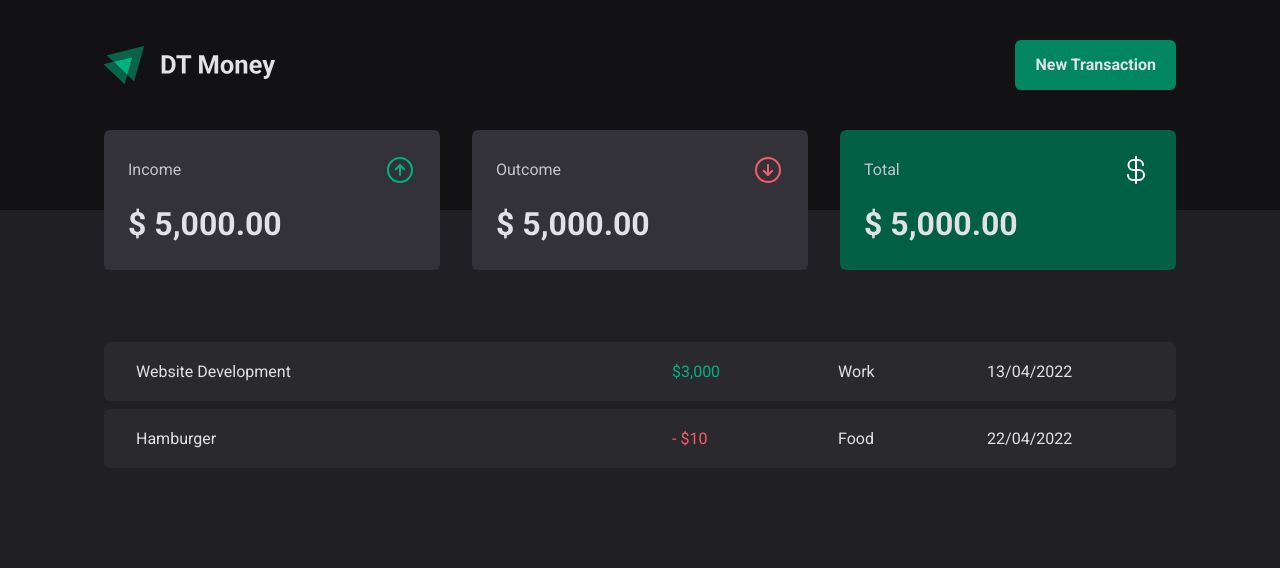
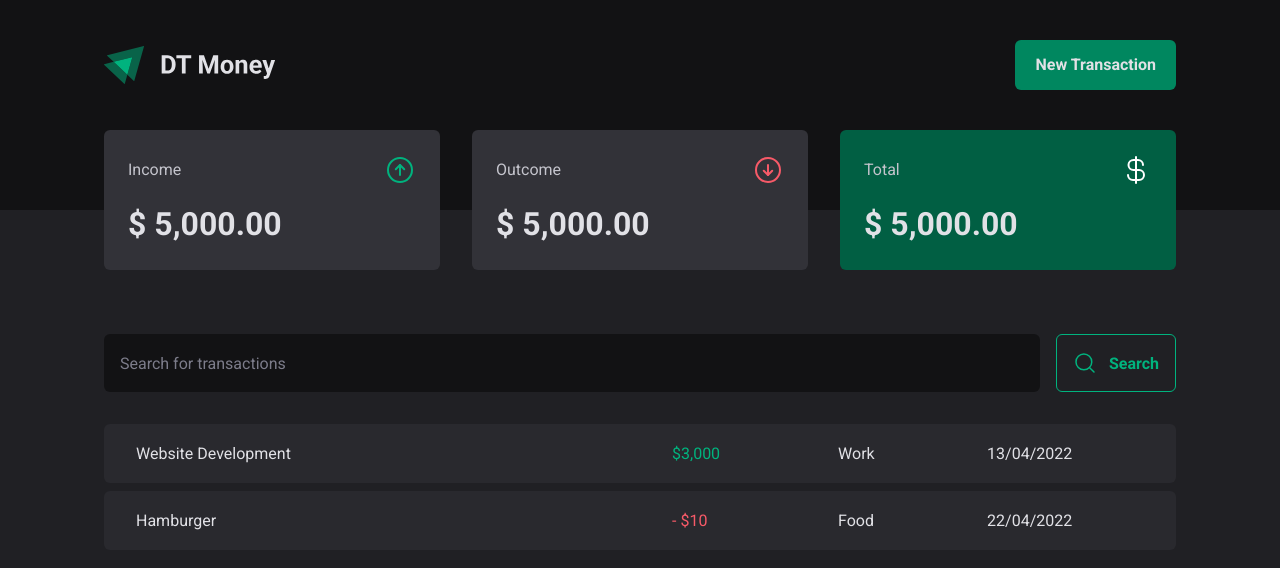
Before and after one commit to LuizPelegrini/expenses-tracker, a React (Vite) app: page / in a window 1280 px wide. Shown: the top 568 px of the page. Built offline with nearby package versions, Linux system fonts and the light colour scheme.

Commit message:
add: Create SearchTransaction component

```diff
--- /dev/null
+++ b/src/pages/Transactions/components/SearchForm/index.tsx
@@ -0,0 +1,14 @@
+import { MagnifyingGlass } from "phosphor-react";
+import { FormContainer, SubmitButton } from "./styles";
+
+export function SearchForm() {
+  return (
+    <FormContainer>
+      <input type="text" placeholder="Search for transactions"/>
+      <SubmitButton type="submit">
+        <MagnifyingGlass size={24}/>
+        <span>Search</span>
+      </SubmitButton>
+    </FormContainer>
+  );
+}
--- /dev/null
+++ b/src/pages/Transactions/components/SearchForm/styles.ts
@@ -0,0 +1,42 @@
+import styled from "styled-components";
+
+export const FormContainer = styled.form`
+  display: flex;
+  gap: 1rem;
+
+  input[type=text] {
+    background-color: ${props => props.theme["gray-900"]};
+    border-radius: 6px;
+    border: 0;
+    color: ${props => props.theme["gray-300"]};
+    padding: 1rem;
+    flex: 1;
+
+    &::placeholder {
+      color: ${props => props.theme["gray-500"]}
+    }
+  }
+`;
+
+
+export const SubmitButton = styled.button`
+  display: flex;
+  align-items: center;
+  gap: 0.75rem;
+  background-color: transparent;
+  border: 1px solid ${props => props.theme["green-300"]};
+  border-radius: 6px;
+  padding: 1rem;
+  color: ${props => props.theme["green-300"]};
+  transition: background-color 0.15s, color 0.15s, border-color 0.15s;
+
+  &:hover {
+    background-color: ${props => props.theme["green-500"]};
+    border-color: ${props => props.theme["green-500"]};
+    color: ${props => props.theme.white};
+  }
+
+  span {
+    font-weight: bold;
+  }
+`
--- a/src/pages/Transactions/index.tsx
+++ b/src/pages/Transactions/index.tsx
@@ -1,7 +1,12 @@
 import { Header } from "../../components/Header";
 import { Summary } from "../../components/Summary";
+import { SearchForm } from "./components/SearchForm";
 
-import { PriceHighlight, TransactionsContainer, TransactionsTable } from './styles';
+import {
+  PriceHighlight,
+  TransactionsContainer,
+  TransactionsTable
+} from './styles';
 
 export function Transactions () {
   return (
@@ -10,6 +15,7 @@
       <Summary />
 
       <TransactionsContainer>
+        <SearchForm />
         <TransactionsTable>
           <tbody>
             <tr>
--- a/src/pages/Transactions/styles.ts
+++ b/src/pages/Transactions/styles.ts
@@ -11,7 +11,7 @@
   width: 100%;
   border-collapse: separate;
   border-spacing: 0 0.5rem;
-  /* margin-top: 1.5rem; */
+  margin-top: 1.5rem;
 
   td {
     padding: 1.25rem 2rem;
```
